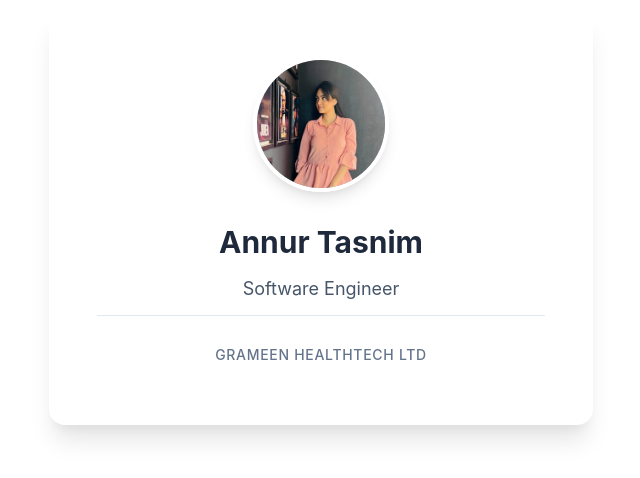
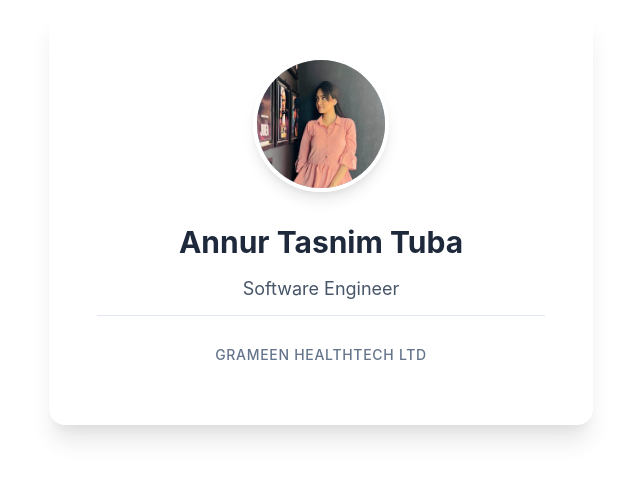
Before and after one commit to annurtasnimislam/my-profile, a React (Create React App) app: page / in a window 1280 px wide. Shown: the part 128-606 px from the top of the page, without its empty margins (319-959 px from the left). Built offline with nearby package versions, Linux system fonts and the light colour scheme.

Commit message:
change: name

```diff
--- a/src/App.js
+++ b/src/App.js
@@ -60,7 +60,7 @@ function App() {
             marginBottom: '8px',
           }}
         >
-          Annur Tasnim
+          Annur Tasnim Tuba
         </h1>
 
         <p
```
